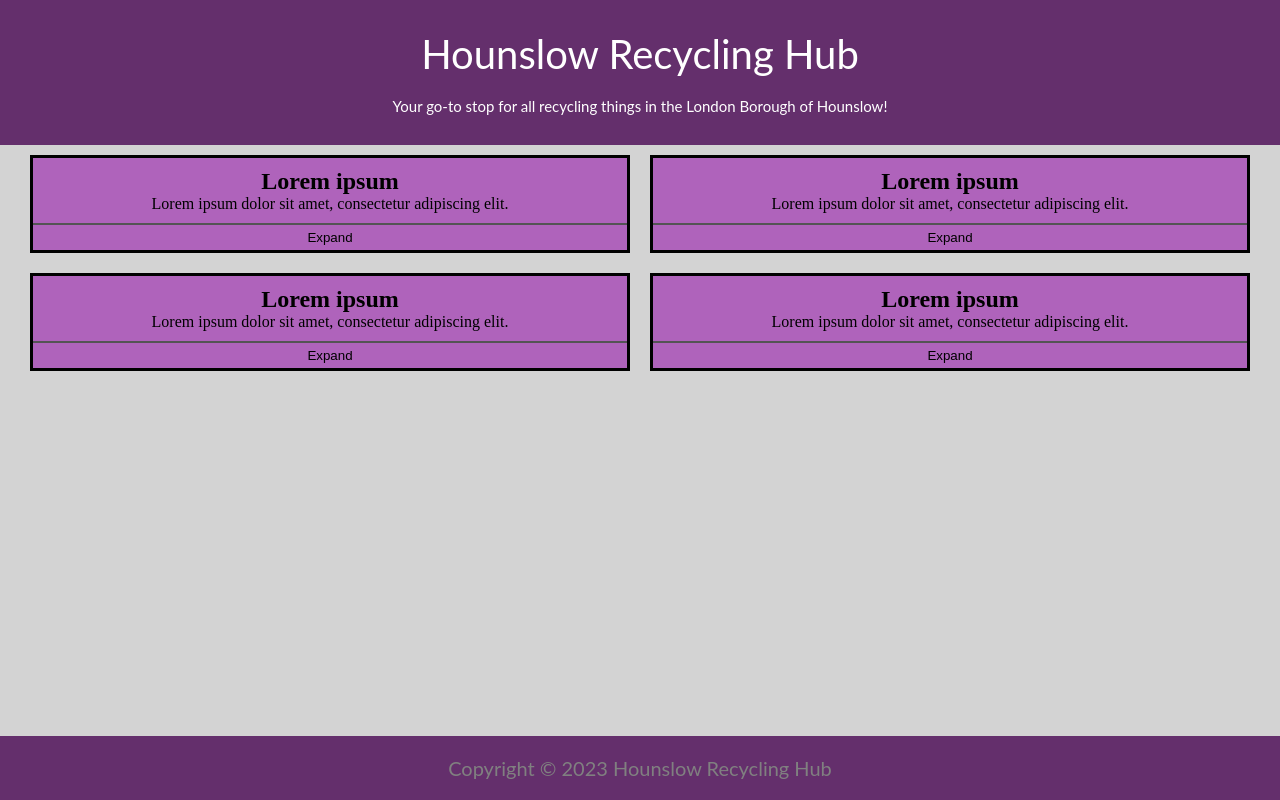
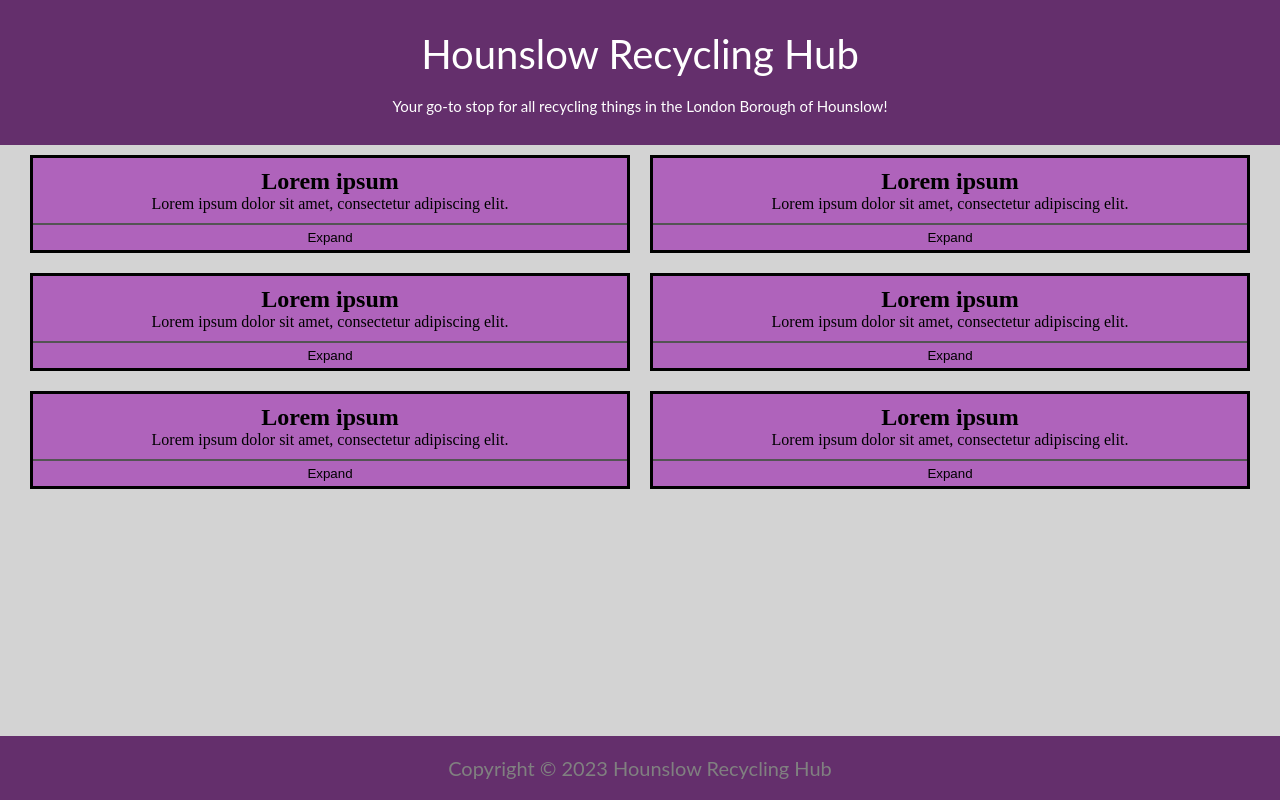
Before and after one commit to ajn2020/test, a Next.js app: page / in a window 1280 px wide. Built offline with nearby package versions, Linux system fonts and the light colour scheme.

Commit message:
Add another row of accordions

```diff
--- a/components/AccordionGrid.tsx
+++ b/components/AccordionGrid.tsx
@@ -31,6 +31,20 @@ export default function AccordionGrid() {
           content="Lorem ipsum dolor sit amet, consectetur adipiscing elit. Quisque et pretium orci. Aliquam nec maximus felis, nec fringilla augue. In turpis lorem, tincidunt eget mi non, lobortis condimentum turpis. Pellentesque fermentum lorem et enim vulputate varius. Nam sit amet convallis orci. Etiam lorem turpis, dignissim id sapien at, sodales finibus arcu. Curabitur auctor vehicula turpis, ac mollis neque maximus eu. Integer blandit placerat pellentesque. Nullam auctor lorem nec ante finibus venenatis. Morbi quis felis velit. Curabitur id felis ultrices, auctor mi in, viverra enim. Quisque iaculis tellus quis velit blandit consequat. Quisque in congue neque, eget lacinia elit. Cras malesuada maximus varius. Curabitur eget maximus nibh. Ut a eleifend velit, sed tempor est. Vestibulum ante ipsum primis in faucibus orci luctus et ultrices posuere cubilia curae; Donec vel sem sagittis, volutpat elit sit amet, malesuada erat."
         />
       </div>
+      <div className='accordion-grid-item'>
+      <RecyclingServiceAccordion
+          title="Lorem ipsum"
+          description="Lorem ipsum dolor sit amet, consectetur adipiscing elit."
+          content="Lorem ipsum dolor sit amet, consectetur adipiscing elit. Quisque et pretium orci. Aliquam nec maximus felis, nec fringilla augue. In turpis lorem, tincidunt eget mi non, lobortis condimentum turpis. Pellentesque fermentum lorem et enim vulputate varius. Nam sit amet convallis orci. Etiam lorem turpis, dignissim id sapien at, sodales finibus arcu. Curabitur auctor vehicula turpis, ac mollis neque maximus eu. Integer blandit placerat pellentesque. Nullam auctor lorem nec ante finibus venenatis. Morbi quis felis velit. Curabitur id felis ultrices, auctor mi in, viverra enim. Quisque iaculis tellus quis velit blandit consequat. Quisque in congue neque, eget lacinia elit. Cras malesuada maximus varius. Curabitur eget maximus nibh. Ut a eleifend velit, sed tempor est. Vestibulum ante ipsum primis in faucibus orci luctus et ultrices posuere cubilia curae; Donec vel sem sagittis, volutpat elit sit amet, malesuada erat."
+        />
+      </div>
+      <div className='accordion-grid-item'>
+      <RecyclingServiceAccordion
+          title="Lorem ipsum"
+          description="Lorem ipsum dolor sit amet, consectetur adipiscing elit."
+          content="Lorem ipsum dolor sit amet, consectetur adipiscing elit. Quisque et pretium orci. Aliquam nec maximus felis, nec fringilla augue. In turpis lorem, tincidunt eget mi non, lobortis condimentum turpis. Pellentesque fermentum lorem et enim vulputate varius. Nam sit amet convallis orci. Etiam lorem turpis, dignissim id sapien at, sodales finibus arcu. Curabitur auctor vehicula turpis, ac mollis neque maximus eu. Integer blandit placerat pellentesque. Nullam auctor lorem nec ante finibus venenatis. Morbi quis felis velit. Curabitur id felis ultrices, auctor mi in, viverra enim. Quisque iaculis tellus quis velit blandit consequat. Quisque in congue neque, eget lacinia elit. Cras malesuada maximus varius. Curabitur eget maximus nibh. Ut a eleifend velit, sed tempor est. Vestibulum ante ipsum primis in faucibus orci luctus et ultrices posuere cubilia curae; Donec vel sem sagittis, volutpat elit sit amet, malesuada erat."
+        />
+      </div>
     </div>
   )
 }
--- a/styles/style.css
+++ b/styles/style.css
@@ -25,7 +25,7 @@
 .accordion-grid-container {
     display: grid;
     grid-template-columns: 1fr 1fr;
-    grid-template-rows: auto auto;
+    grid-template-rows: auto auto auto;
     justify-content: center;
     align-items: center;
     padding: 0px 20px;
```
